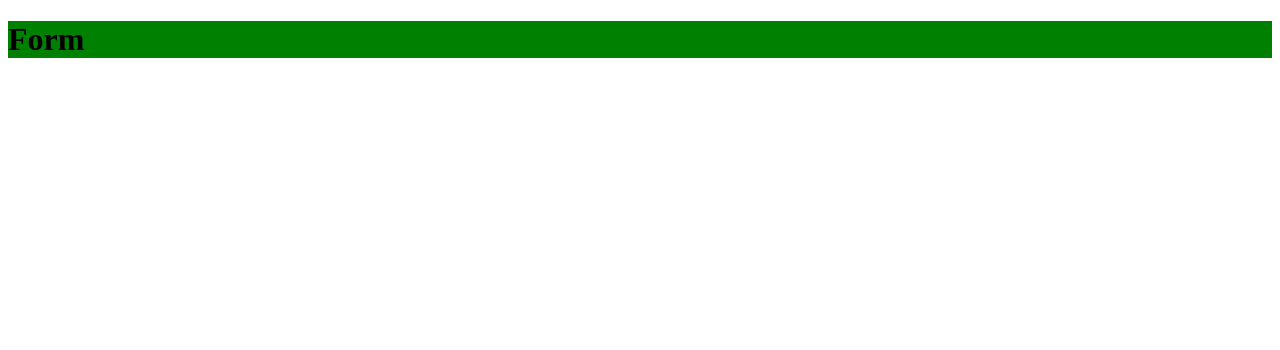
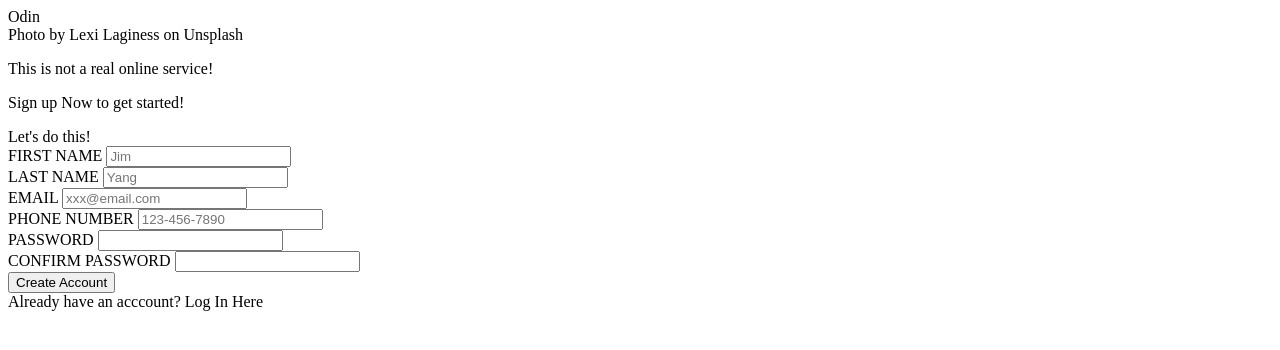
Before and after one commit to yanyukiai/odin-signup-form, a plain HTML site: page index.html in a window 1280 px wide. Drawn offline with Linux system fonts and the light colour scheme.

Commit message:
Create forms with HTML

```diff
--- a/index.html
+++ b/index.html
@@ -7,6 +7,76 @@
     <link rel="stylesheet" href="styles.css" />
   </head>
   <body>
-    <h1>Form</h1>
+    <div class="header">
+      <div class="title">Odin</div>
+      <div class="image-credit">Photo by Lexi Laginess on Unsplash</div>
+    </div>
+    <div class="form">
+      <div class="form-intro">
+        <p>This is not a real online service!</p>
+        <p>Sign up Now to get started!</p>
+      </div>
+      <div class="form-content">
+        <form action="Reference/" method="post">
+          <div class="form-header">Let's do this!</div>
+          <div class="user-input">
+            <div>
+              <label for="first_name">FIRST NAME</label>
+              <input
+                type="text"
+                id="first_name"
+                name="first_name"
+                placeholder="Jim"
+              />
+            </div>
+            <div>
+              <label for="last_name">LAST NAME</label>
+              <input
+                type="text"
+                name="last_name"
+                id="last_name"
+                placeholder="Yang"
+              />
+            </div>
+            <div>
+              <label for="user_email">EMAIL</label>
+              <input
+                type="email"
+                name="user_email"
+                id="user_email"
+                placeholder="xxx@email.com"
+              />
+            </div>
+            <div>
+              <label for="phone-number">PHONE NUMBER</label>
+              <input
+                type="text"
+                name="phone-number"
+                id="phone-number"
+                placeholder="123-456-7890"
+              />
+            </div>
+            <div>
+              <label for="user_password">PASSWORD</label>
+              <input type="password" name="user_password" id="user_password" />
+            </div>
+            <div>
+              <label for="confirm_password">CONFIRM PASSWORD</label>
+              <input
+                type="password"
+                name="confirm_password"
+                id="confirm_password"
+              />
+            </div>
+          </div>
+          <div class="submit-and-login">
+            <div class="form-submit">
+              <button type="submit">Create Account</button>
+            </div>
+            <div class="log-in-page">Already have an acccount? Log In Here</div>
+          </div>
+        </form>
+      </div>
+    </div>
   </body>
 </html>
```
